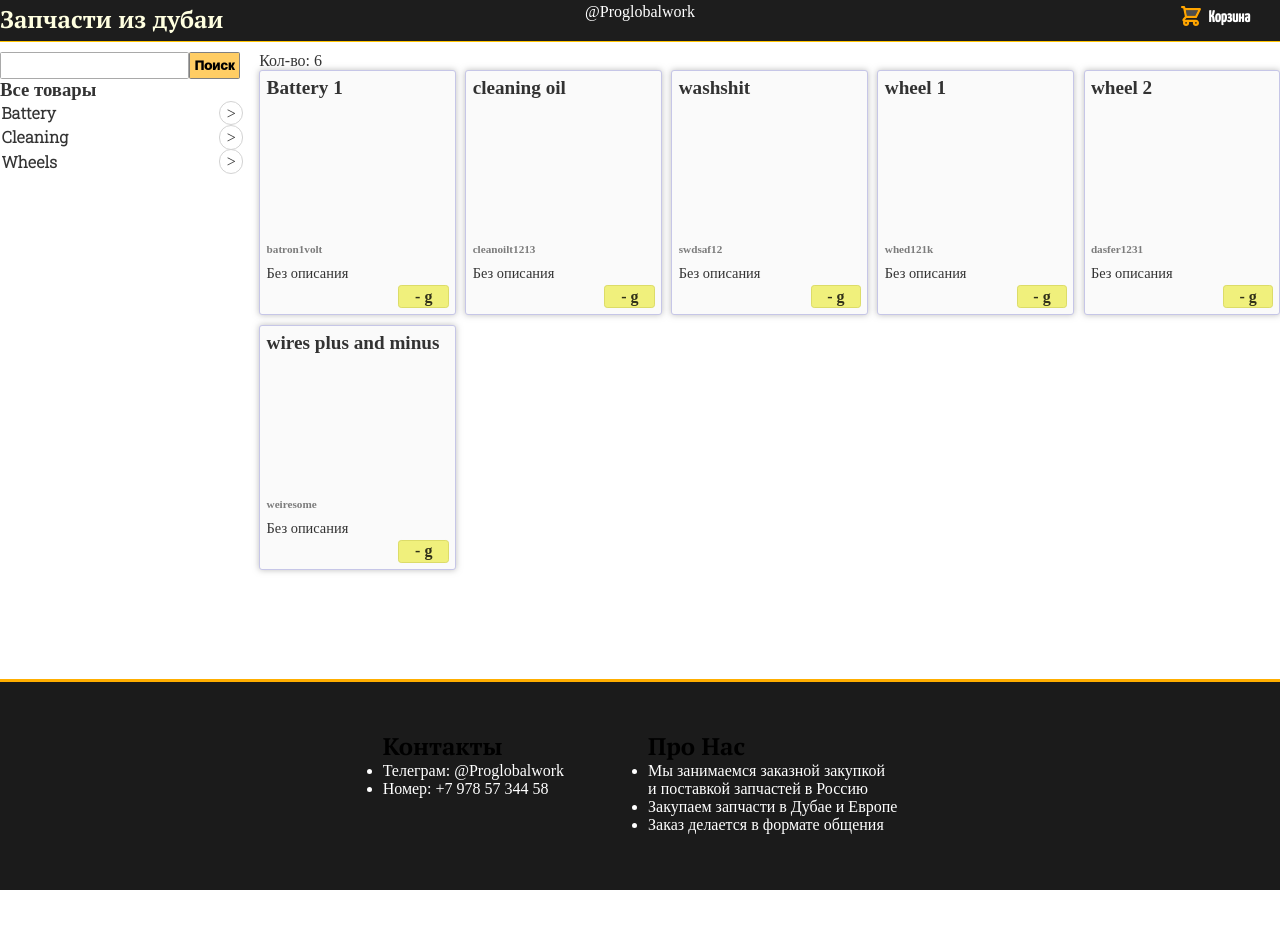
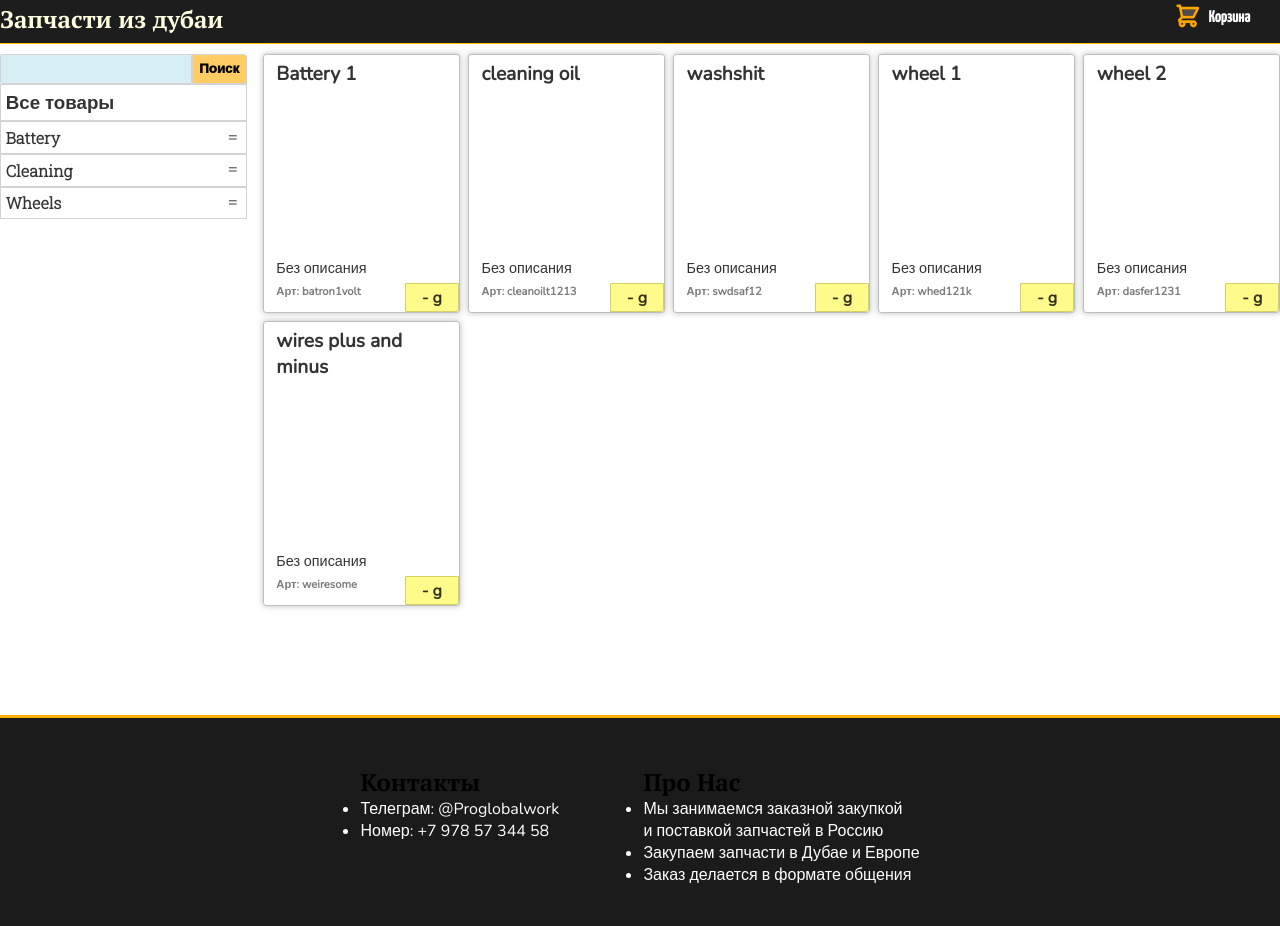
Before and after one commit to nickintroll/TimeLessRep2, a Django app: page / in a window 1280 px wide. Before the commit the page ends 890 px from the top, so only its background shows below. Run offline with Django 3.2, Linux system fonts and the light colour scheme; data comes from the database, SQL or seed files in the repository; data that the repository does not hold is empty; parts of the project's set-up code (start-up, migrations or seed data) failed here and were passed over.

Commit message:
some minor design changes, inside tools collected products

```diff
--- a/catalog/models.py
+++ b/catalog/models.py
@@ -59,7 +59,7 @@
 
 	title = models.CharField(max_length=100, db_index=True)
 	description = models.TextField()
-	weight = models.CharField(max_length=100, unique=True)
+	weight = models.CharField(max_length=100)
 	vendor_code = models.CharField(max_length=100, unique=True)
 
 	slug = models.SlugField(max_length=150, db_index=True, unique=True)
@@ -80,7 +80,8 @@
 
 	def save(self, *args, **kwargs):
 		self.slug = slugify(unidecode(self.title))
-
+		if len(Product.objects.all().filter(slug=self.slug)) != 0:
+			self.slug = slugify(unidecode(self.title)) + get_random_string(10)
 		return super().save(*args, **kwargs)
 
 
--- a/catalog/static/css/style.css
+++ b/catalog/static/css/style.css
@@ -1,3 +1,4 @@
+@import url('https://fonts.googleapis.com/css2?family=Nunito&display=swap');
 @import url('https://fonts.googleapis.com/css2?family=Roboto+Slab:wght@300&display=swap');
 /* h2 */
 @import url('https://fonts.googleapis.com/css2?family=PT+Serif:wght@700&display=swap');
@@ -9,6 +10,9 @@
 	min-height: 70vh;
 	position: relative;
 	padding-bottom: 20rem;
+	font-family: 'Nunito', sans-serif;
+
+	/* background-color: lightgray; */
 }
 
 *{
@@ -18,15 +22,17 @@
 
 a{
 	color: inherit;
-	background: linear-gradient(90deg, rgb(31, 31, 31, 0.05), rgb(240, 184, 0));
+	background: linear-gradient(90deg, rgb(31, 31, 31, 0.05), rgb(103, 79, 0));
 	background-size: 0% 3px;
 	background-repeat: no-repeat;
 	background-position: left bottom;
 	transition: 0.3s;
 	text-decoration: none;
+	font-weight: inherit;
 }
 
 a:hover{
+	transition: 0.3s;
 	background-size: 100% 4px;
 }
 
@@ -188,9 +194,8 @@
 
 .catalog-catalog-grid{
 	display: grid;
-	gap: 0.6rem;
+	gap: 0.5rem;
 	grid-template-columns: repeat(5, 1fr);
-
 }
 
 .lil-red-but{
@@ -209,11 +214,13 @@
 	position: relative;
 	text-align: left;
 
-	padding: 0.4rem;
-	padding-bottom: 2rem;
-	border-radius: 3px;
-	border: 1px solid rgb(198, 198, 231);
-	background-color: rgb(250, 250, 250);
+	padding: 0.8rem;
+	padding-top: 0.4rem;
+	padding-bottom: 0.2rem;
+	border-radius: 0.2rem;
+	border: 1px solid rgb(192, 189, 189);
+	/* background-color: rgb(228, 228, 228); */
+	background-color: white;
 
 	box-shadow: 0px 0px 6px rgba(128, 128, 128, 0.521);
 }
@@ -246,29 +253,42 @@
 	font-style: italic;
 }
 .product-price {
-	bottom: 0.35rem;
-	right:  0.35rem;
+	bottom: 0rem;
+	right:  0rem;
 
 	position: absolute;
-	border-radius: 0.2rem;
-	border: 1px solid rgb(220, 220, 104);
+	border-radius: 0 0 0.2rem 0;
+	border: 1px solid rgb(210, 210, 100);
 
-	background-color: rgb(240, 240, 124);
-	padding: 0.1rem 0.98rem 0.1rem 0.98rem;
+	background-color: rgb(255, 251, 139);
+	padding: 0.2rem 0.98rem 0.1rem 0.98rem;
 
 
 	font-weight: bold;
 }
 .product-descript{
 	font-size: 0.9rem;
+	max-width: 10rem;
+
+	overflow:hidden;
+	line-height: 1rem;
+	max-height: 2.5rem;
+	-webkit-box-orient: vertical;
+	display: block;
+	display: -webkit-box;
+	overflow: hidden !important;
+	text-overflow: ellipsis;
+	-webkit-line-clamp: 2;
+
 }
 .product-image{
 	max-width: 100%;
 	line-height: 8rem;
 
-	height: 8rem;
+	height: 10rem;
 	/* background-color: lightgray; */
 	text-align: center;
+	margin-bottom: 0.3rem;
 }
 .product-image > img{
 	max-width: 100%;
@@ -416,40 +436,47 @@
 	display: none;
 }
 
-.subcategory-keeper{
-	padding-left: 0.2rem;
-}
+
 .subcategory-keeper > div{
 	padding-top: 0.2rem;
 }
 .meta-category{
 	position: relative;
-	padding: 0.1rem;
 	z-index: 1;
+
+	border: 1px solid lightgray;
+	padding: 0.3rem
+}
+.catalog-search-thing{
+	display: grid;
+	grid-template-columns: repeat(2, 1fr);
+}
+.catalog-search-thing > *{
+	/* border: 1px solid red !important; */
 }
 
 .catalog-search-thing > input{
 	border: none;
+	padding: 0.4rem;
 }
 .catalog-search-thing > input[type='text']{
-	border: 1px solid darkgray;
-	border-radius: 0.1rem;
-	padding: 0.3rem;
+	border: 1px solid lightgray;
+	border-radius: 0.1rem 0rem 0rem 0.1rem;
 
-	margin-right: 0;
+	column-span: 4;
+	background-color: rgb(216, 238, 245);
 }
 .catalog-search-thing > input[type='submit']{
 	background-color: rgb(255, 205, 100);
-	padding: 0.3rem;
-	margin-left: -0.25rem;
-	border: 1px solid gray;
-	border-radius: 0.1rem;
+	border: 1px solid lightgray;
+	border-radius: 0rem 0.2rem 0rem 0rem;
 	font-weight: 1000;
 }
 
 .catalog-search-thing > input[type='submit']:hover{
 	transition: 0.1s;
 	background-color: rgb(255, 185, 100);
+	border: 1px solid darkgray;
 }
 .search-variant{
 	z-index: 3;
@@ -461,6 +488,16 @@
 .search-variant:hover{
 	background-color: rgb(200, 255, 200);
 }
+.sub-cat{
+	background-color: rgb(249, 249, 249);
+	border: 1px solid lightgray;
+	padding: 0.1rem
+}
+
+.sub-cat:hover{
+	background-color: lightgray;
+	border: 1px solid gray;
+}
 
 #suggestions{
 	/* height: 3rem; */
@@ -469,29 +506,35 @@
 	z-index: 2;
 }
 .category-closer{
+	user-select: none;
 	position: absolute;
-	right: 0;
-	top: 0;
+	right: 0rem;
+	top: 0rem;
 
-	/* background-color: rgb(241, 241, 241); */
-	padding: 0.2rem 0.4rem 0.1rem 0.4rem;
 
-	border-radius: 1rem;
-	border: 1px solid lightgray
+	font-size: 1rem;
+	padding: 0.2rem;
+	padding-left: 1rem;
+	padding-right: 0.5rem;
+	/* border: 1px solid red; */
+
+	transition: 0.2s;
 }
 
 .category-closer:hover{
+	font-weight: 600;
 	transition: 0.2s;
-	/* background-color: lightgray; */
+	cursor: pointer;
+	padding-left: 0.5rem;
 	transform: rotateZ(45deg);
-	cursor: pointer;
 }
 .category-closer:active{
-	background-color: gray;
+	font-weight: 900;
 }
 
 .category-closer-activaited{
-	background-color: rgb(255, 217, 0);
+	font-weight: 900;
+	padding-left: 0.2rem !important;
 	transition: 0.2s;
 	transform: rotateZ(90deg) !important;
 }
@@ -519,13 +562,18 @@
 	font-family: 'Roboto Slab', serif;
 }
 
+@media only screen and (max-width: 1100px){
+	.catalog-catalog-grid{
+		grid-template-columns: repeat(4, 1fr);
+	}
+}
 @media only screen and (max-width: 900px) {
 	.product-detail--photos-list{
 		grid-template-columns: repeat(2, 1fr);
 	}
 
 	.catalog-catalog-grid{
-		grid-template-columns: repeat(3, 1fr);
+		grid-template-columns: repeat(2, 1fr);
 		padding: 0.5rem
 	}
 	.product-detail-block{
--- a/catalog/templates/base.html
+++ b/catalog/templates/base.html
@@ -21,7 +21,7 @@
 			</h2>
 		</div>
 		<div class="header-center">
-			<a href="https://t.me/proglobalwork">@Proglobalwork</a>
+			<!-- <a href="https://t.me/proglobalwork">@Proglobalwork</a> -->
 		</div>
 		<div class="cart-button" style=" float: right; margin-right: 30px;">
 			<a href="{% url 'cart:cart' %}">
--- a/catalog/templates/catalog/main.html
+++ b/catalog/templates/catalog/main.html
@@ -18,7 +18,7 @@
 			<div id="suggestions">
 			</div>
 		</div>
-		<div>
+		<div class="meta-category">
 			<h3>
 				<a href="{% url 'catalog:catalog' %}">
 					Все товары
@@ -28,19 +28,23 @@
 
 		{% for cat in categories %}
 		<div class="meta-category">
-			<div class="category-closer">></div>
 			<div class="category">
 				<h4 class="dif-font-h4">
 					<a href="{% url 'catalog:category' cat.slug %}">{{ cat }}</a>
 				</h4>
 			</div>
+			<div class="category-closer">
+				=
+			</div>
+
 			<div class="subcategory-keeper hidden">
 				{% for sub in cat.kids.all %}
-					<div>
-						<a href="{{ sub.get_absolute_url }}">
+				<a href="{{ sub.get_absolute_url }}">
+					<div class="sub-cat">
 							{{ sub.name }}
-						</a>
 					</div>
+				</a>
+
 				{% endfor %}
 			</div>
 		</div>
@@ -48,9 +52,9 @@
 	</div>
 	<div class="catalog-catalog">
 		<div>
-			<div>
-				Кол-во: <span id="posit_counter">{{ total_names|length }}</span>
-			</div>
+			<!-- <div> -->
+				<!-- Кол-во: <span id="posit_counter">{{ total_names|length }}</span> -->
+			<!-- </div> -->
 			<div class="catalog-catalog-grid infinite-container">
 				{% for prod in object_list %}
 				<div class="product-item infinite-item">
@@ -61,15 +65,15 @@
 					<div class="product-image">
 						<img src="{{ prod.images.all.0.image.url }}" alt="">
 					</div>
-					<div class="productvendor-code">
-						{{ prod.vendor_code }}
-					</div>
 					<div class="product-descript">
 						{% if prod.description %}
 						{{ prod.description|truncatechars:50 }}
 						{% else %}
 						Без описания
 						{% endif %}
+					</div>
+					<div class="productvendor-code">
+						Арт: {{ prod.vendor_code }}
 					</div>
 					<div class="product-price">
 						{% if prod.weight %}
```
Also changed, not shown: tools/parsing_betaparts/main.js (added, +28 -0 lines), tools/parsing_betaparts/save_prods.py (added, +26 -0 lines), tools/parsing_dobizzle/main.js (added, +20 -0 lines), tools/parsing_tibao/save_prods.py (+48 -21 lines), 3 other files.
